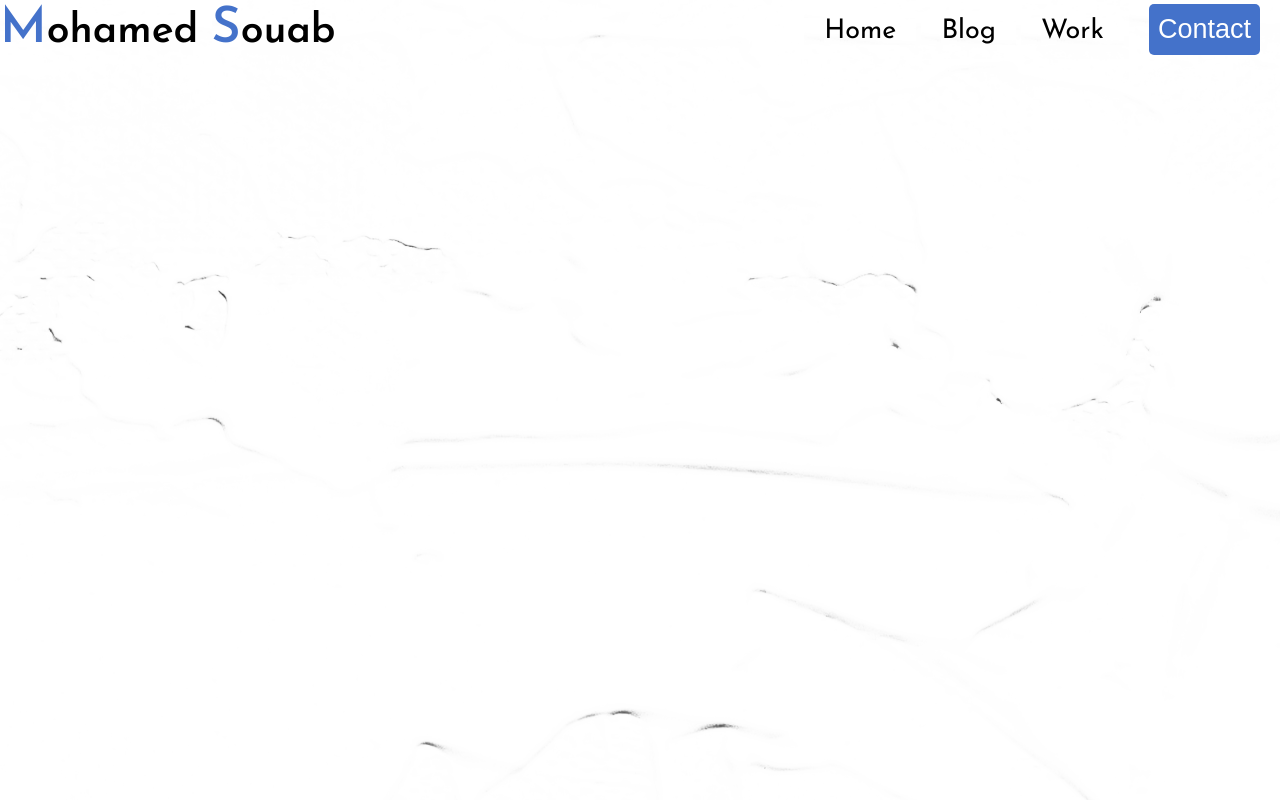
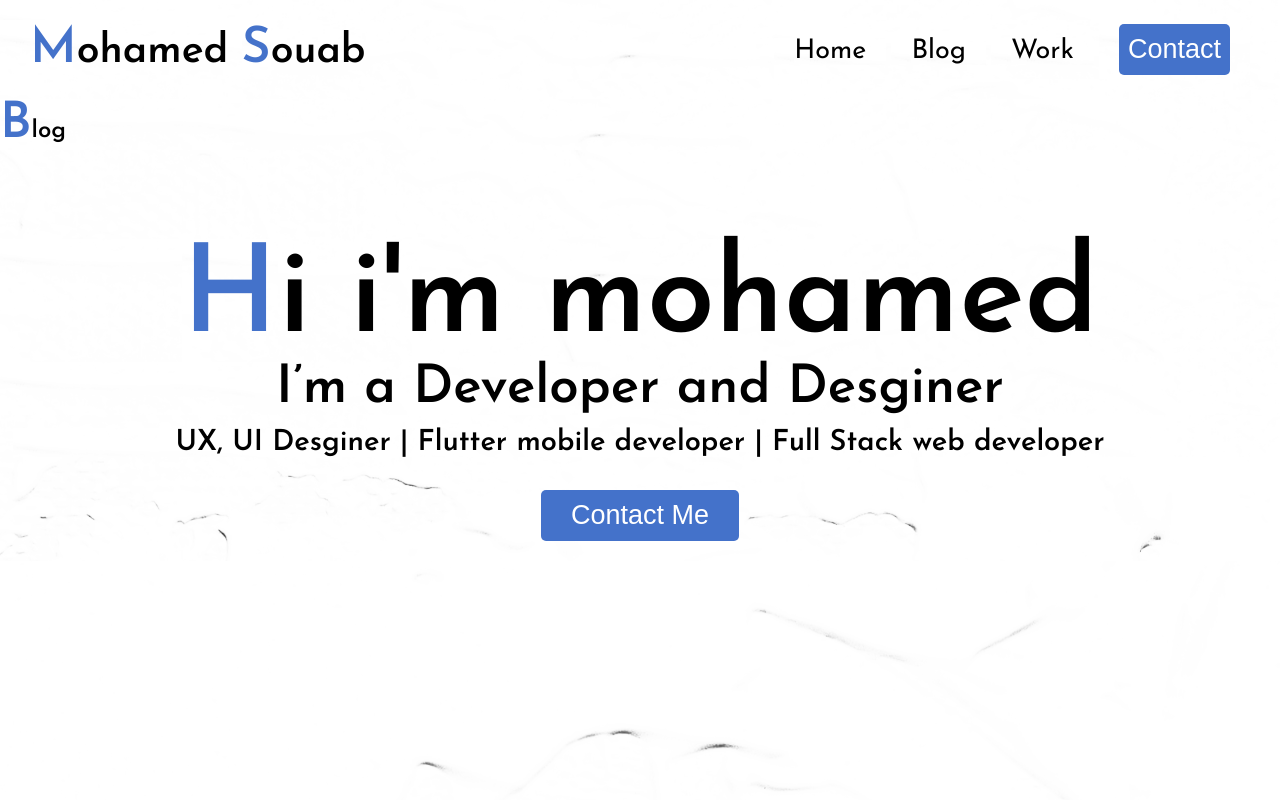
Before and after one commit to sawamoha20/my-portfolio, a plain HTML site: page index.html in a window 1280 px wide. Drawn offline with Linux system fonts and the light colour scheme.

Commit message:
initial commit

```diff
--- a/index.html
+++ b/index.html
@@ -8,6 +8,7 @@
 </head>
 <body>
     <header>
+        <div class="top-bar">
             <h1 class="logo"> <span class="firstletter">M</span>ohamed <span class="firstletter">S</span>ouab</h1>
             <nav>
                 <ul class="nav_links">
@@ -17,6 +18,16 @@
                     <li><button class="contact">Contact</button></li>
                 </ul>
             </nav>
+        </div>
+        <div class="landing-text">
+            <h1 class="title"> <span class="firstletter title">H</span>i i'm mohamed</h1>
+            <h3 >I’m a Developer and Desginer</h3>
+            <h4 >UX, UI Desginer | Flutter mobile developer | Full Stack web developer</h4>
+            <button class="contact">Contact Me</button>
+        </div>
     </header>
+    <section class="blog" id="blog">
+        <h2> <span class="firstletter">B</span>log</h2>
+    </section>
 </body>
 </html>
--- a/style.css
+++ b/style.css
@@ -31,10 +31,11 @@ li,a,button {
     color: black;
 }
 
-header{
+.top-bar{
     display: flex;
     justify-content: space-between;
     align-items: center;
+    margin: 20px 30px;
 }
 
 .logo{
@@ -56,9 +57,45 @@ header{
     padding: 10px 9px;
     text-align: center;
     text-decoration: none;
-    display: inline-block;
-
     margin: 4px 0px;
     cursor: pointer;
+}
 
+
+
+.title{
+    font-size: 122px;
+    user-select: none;
 }
+
+.landing-text h3{
+    font-size: 53px;
+    user-select: none;
+}
+
+.landing-text h4{
+    margin: 13px;
+    user-select: none;
+    font-size: 29px;
+}
+
+.landing-text {
+    position: absolute;
+    top: 50%;
+    left: 50%;
+    transform: translate(-50%, -50%);
+    width: 100%;
+    text-align: center;
+    z-index: 1;
+}
+.landing-text button{
+    background: #4472CA;
+    border-radius: 5px;
+    border: none;
+    color: white;
+    padding: 10px 30px;
+    text-align: center;
+    text-decoration: none;
+    margin: 20px 0px;
+    cursor: pointer;
+}
```
Lines whose indentation alone changed are shown as unchanged.
